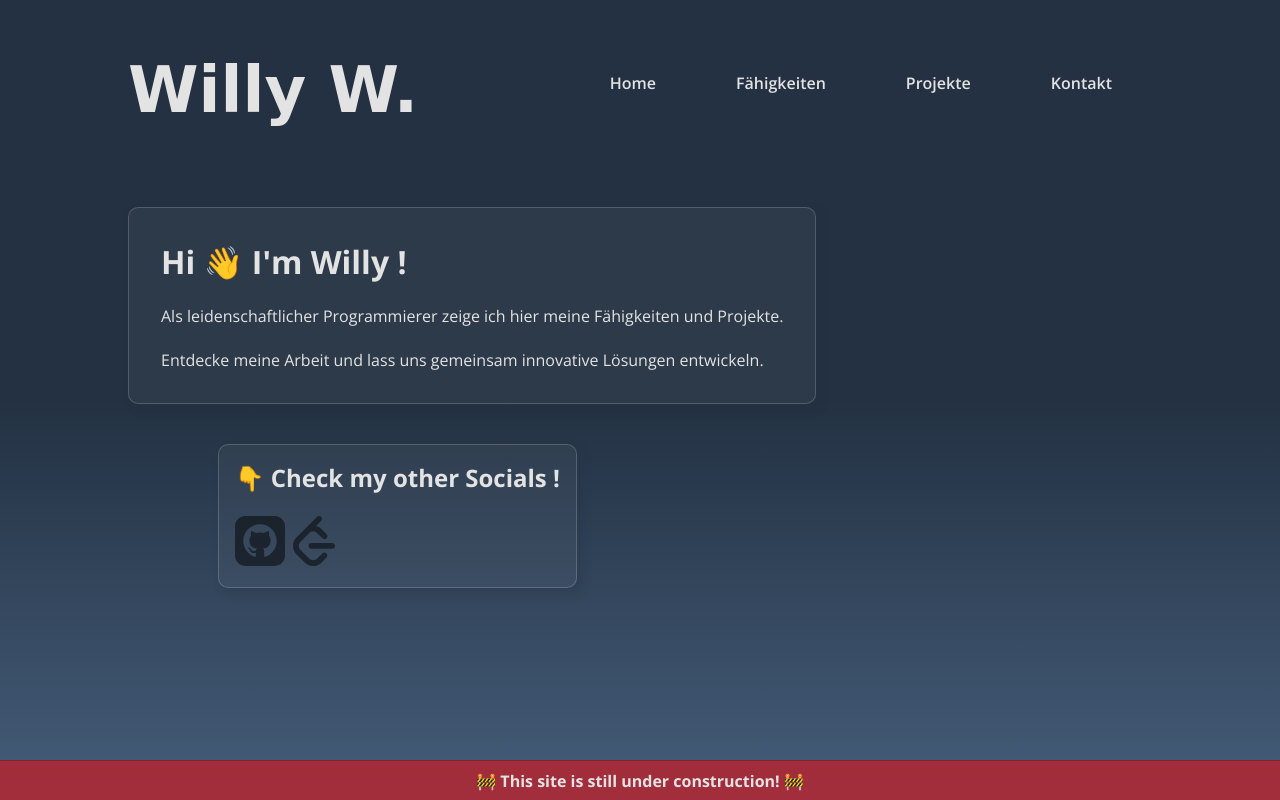
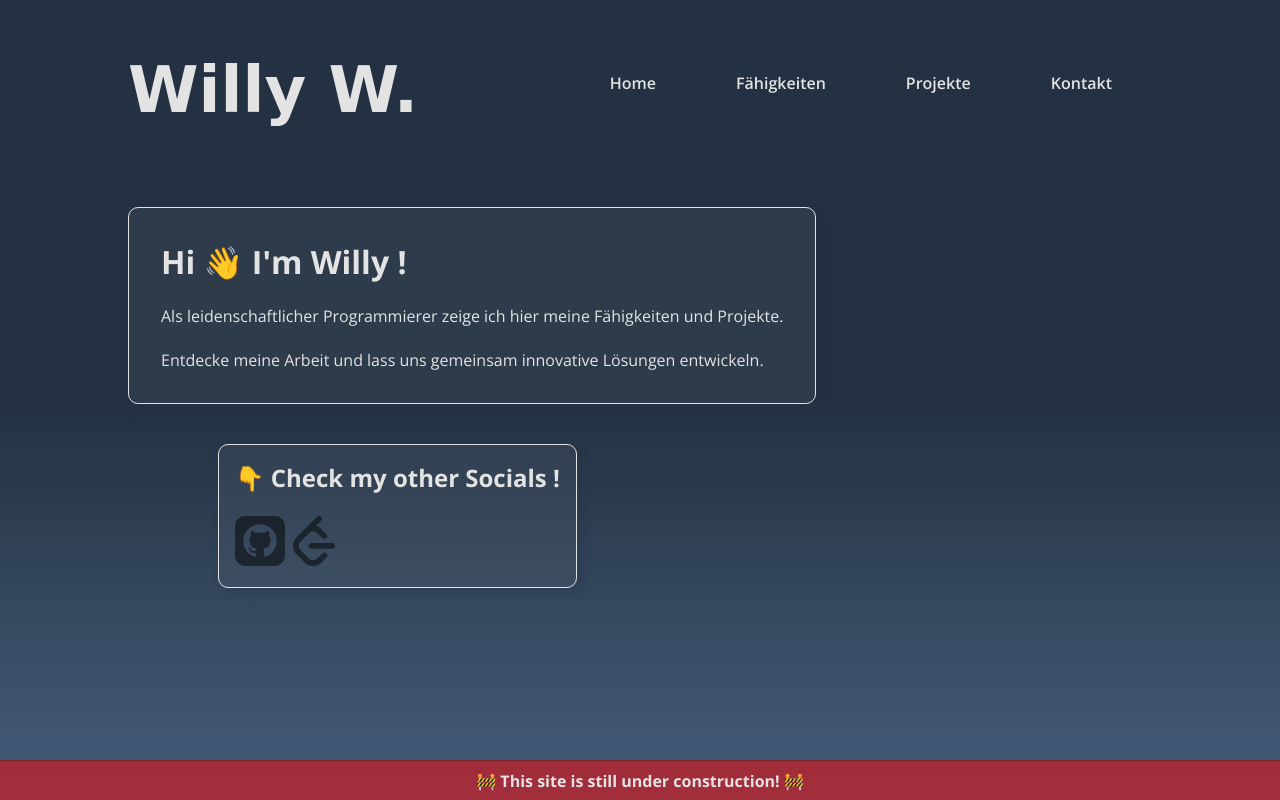
Before and after one commit to willywdev/willywdev.github.io, a plain HTML site: page index.html in a window 1280 px wide. Drawn offline with nearby package versions, Linux system fonts and the light colour scheme; a web font is replaced by a local one.

Commit message:
Main.css simplified

```diff
--- a/main.css
+++ b/main.css
@@ -3,23 +3,20 @@ main {
   margin-top: 10vh;
   flex-wrap: wrap;
 }
-
 .main-element {
   max-width: 60vw;
   background-color: rgba(227, 227, 227, 5%);
   border-radius: 10px;
   padding: 2rem;
-  border: 1px solid rgba(227, 227, 227, 20%);
+  border: 1px solid;
   box-shadow: 5px 5px 10px rgba(35, 49, 66, 30%);
   box-sizing: content-box;
 }
-
-.main-element:nth-child(even) {
+.main-element:nth-child(2n) {
   margin-top: 5vh;
   margin-left: 7vw;
   padding: 1rem;
 }
-
 #landing-page-picture {
   position: absolute;
   right: 10vw;
@@ -33,16 +30,13 @@ main {
   opacity: 50%;
   fill: red;
 }
-
 .socials:hover {
   opacity: 80%;
 }
-
 .break {
   width: 100vw;
   border: none;
 }
-
 .contact {
   display: table;
   margin-left: auto;
```
